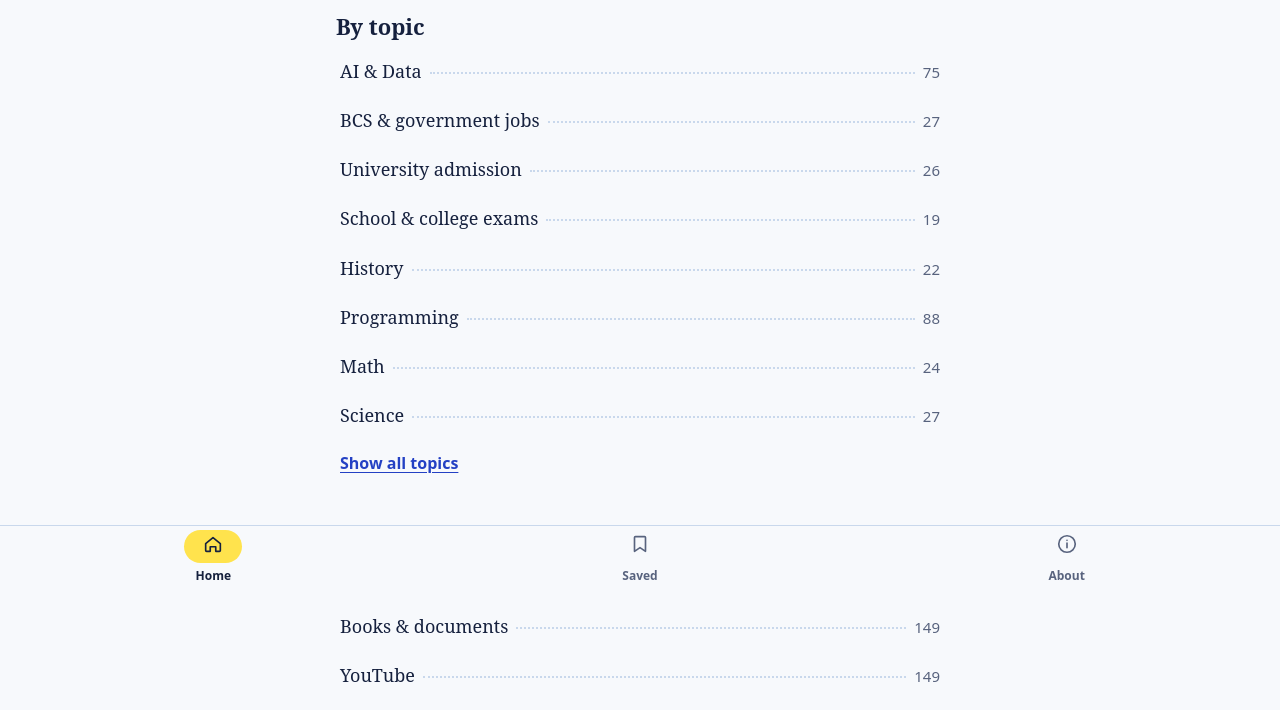
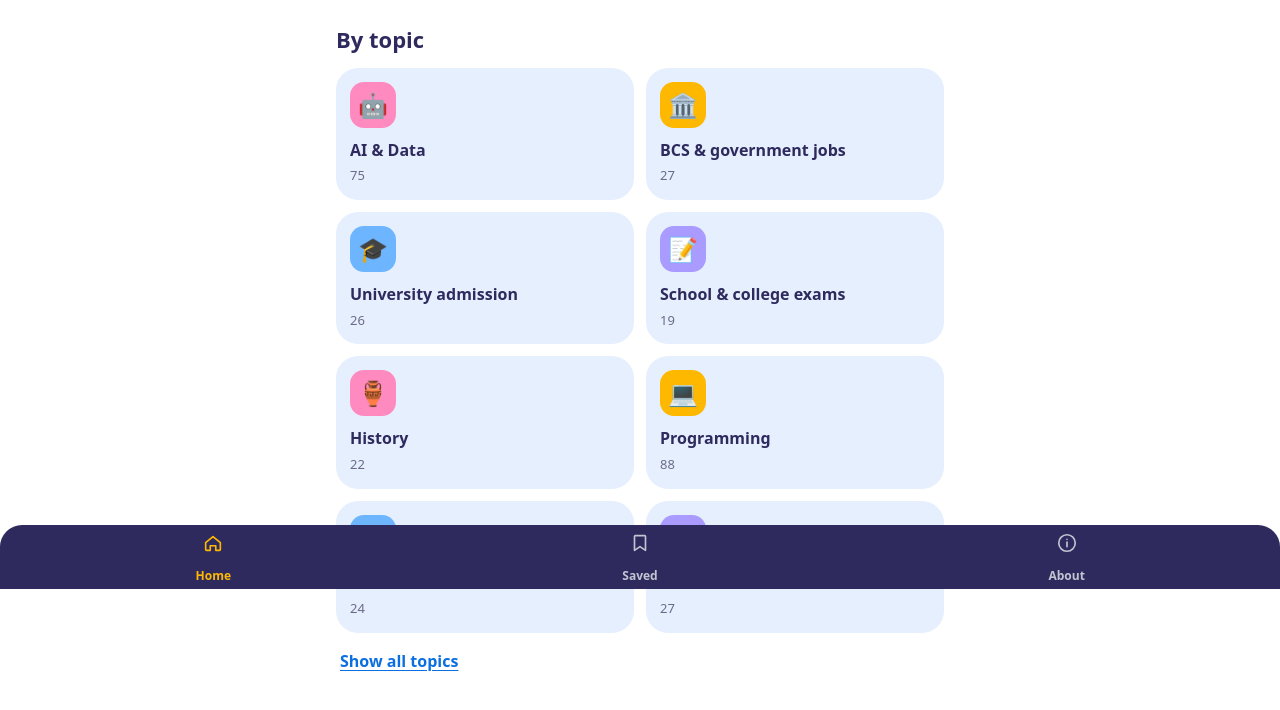
Before and after one commit to sbd-r/freelearn-hub, a website: page index.html in a window 1280 px wide. Shown: the part 211-921 px from the top of the page. Drawn offline with Linux system fonts and the light colour scheme.

Commit message:
Update index.html

```diff
--- a/index.html
+++ b/index.html
@@ -4,12 +4,13 @@
 <meta charset="utf-8">
 <meta name="viewport" content="width=device-width,initial-scale=1,viewport-fit=cover">
 <title>FreeLearn Hub</title>
-<meta name="theme-color" content="#2441C4">
+<meta name="theme-color" content="#2E2A5E">
 <meta name="description" content="Free courses, books, YouTube videos and software from around the world.">
 <link rel="manifest" href="manifest.json">
 <link rel="icon" href="icon-192.png">
 <link rel="apple-touch-icon" href="icon-192.png">
 <link rel="stylesheet" href="main.css">
+<link rel="stylesheet" href="theme.css">
 </head>
 <body>
 <header class="bar">
@@ -35,5 +36,6 @@
 <script src="data5.js"></script>
 <script src="ads.js"></script>
 <script src="main.js"></script>
+<script src="theme.js"></script>
 </body>
 </html>
```
